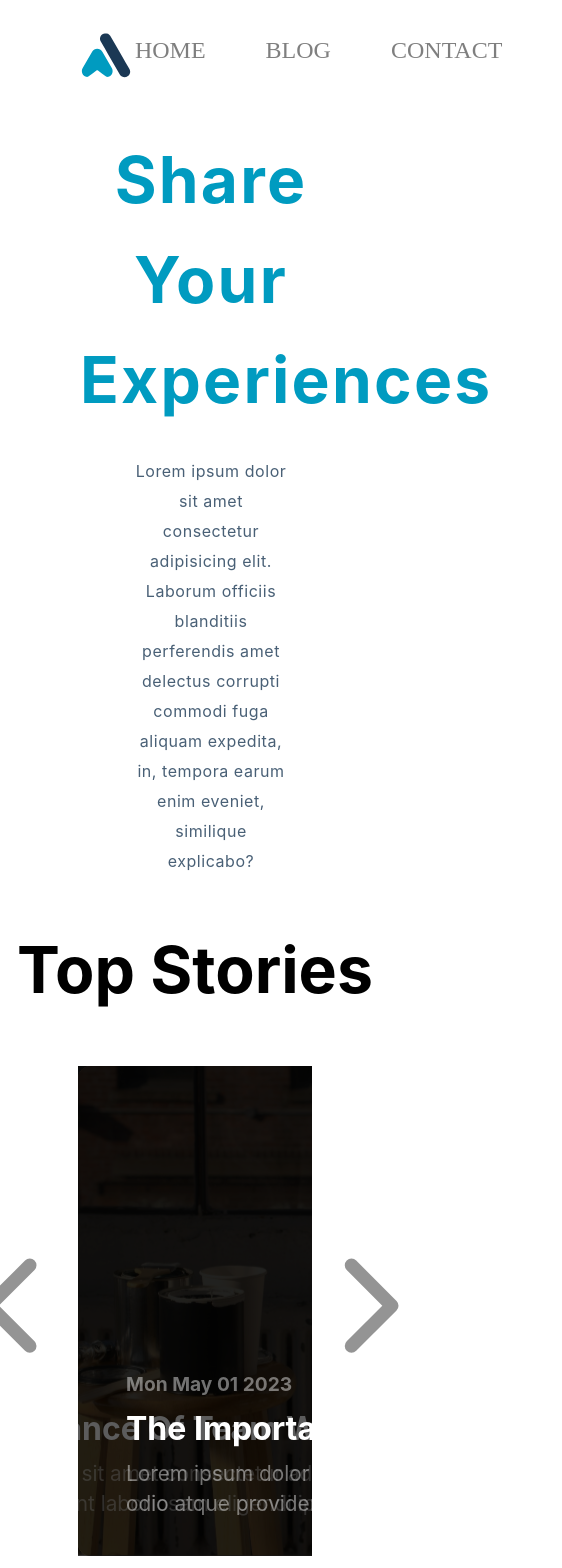
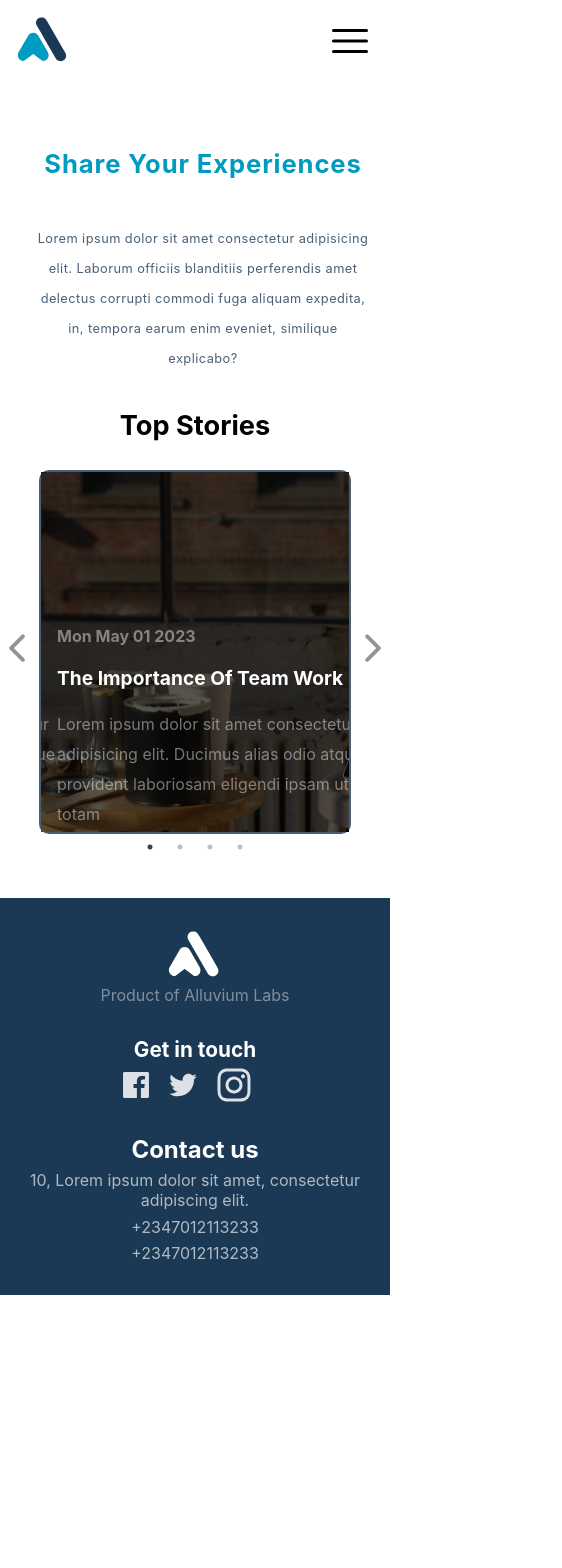
Before and after one commit to Alphalance247/allv-first-test, a React (Create React App) app: page / in a window 390 px wide. Shown: the top 1568 px of the page, 562 px wide, since content can reach past the window. After the commit the page ends 1295 px from the top, so only its background shows below. Built offline with nearby package versions, Linux system fonts and the light colour scheme.

Commit message:
new messages

```diff
--- a/src/App.css
+++ b/src/App.css
@@ -3,7 +3,14 @@
   justify-content: space-between;
   padding-left: 5rem;
   padding-right: 3rem;
+  padding-top: 2rem;
 }
+
+.head .menu--button,
+.back--button {
+  display: none;
+}
+
 .head ul {
   list-style: none;
   display: flex;
@@ -17,9 +24,7 @@
   font-size: 24px;
   text-decoration: none;
 }
-nav ul li a.active {
-  border-bottom: 2px solid #000; /* Add bottom border to active link */
-}
+
 .head ul .Active__link {
   color: black;
   border-bottom: solid #009bc0;
@@ -30,15 +35,6 @@ li:hover {
 }
 
 /* The Content-box Styling */
-
-.Stories__head {
-  text-align: center;
-  margin-bottom: 3rem;
-  font-weight: 700;
-  font-size: 64.329px;
-  line-height: 146.5%;
-  color: #000000;
-}
 
 .content__box {
   text-align: center;
@@ -68,28 +64,42 @@ li:hover {
   color: rgba(27, 56, 84, 0.8);
 }
 
+.Stories__head {
+  text-align: center;
+  margin-bottom: 3rem;
+  font-weight: 700;
+  font-size: 64.329px;
+  line-height: 146.5%;
+  color: #000000;
+}
+
+/* ///////////////// carousel section//////////////// */
+
 .slider {
   position: relative;
   width: 60%;
   margin: auto;
+  border-radius: 10px;
+  border: 2px solid rgba(27, 56, 84, 0.8);
 }
 
 .carousel-real {
   background-position: center;
   background-size: cover;
-  border-radius: 0.8rem;
-  width: 50rem;
-  height: 490.57px;
-  margin-bottom: 2rem;
+  width: 51rem;
+  height: 495.57px;
+  position: relative;
 }
 
 .overlay {
   background: rgba(0, 0, 0, 0.64);
   background-repeat: no-repeat;
-  border-radius: 0.8rem;
   position: fixed;
-  width: 50rem;
-  height: 490.57px;
+  width: 100%;
+  height: 100%;
+  top: 0;
+  left: 0;
+  opacity: 0.2;
 }
 
 .innerContent {
@@ -97,6 +107,8 @@ li:hover {
   padding: 3rem;
   top: 16rem;
   line-height: 1.5;
+
+  z-index: 99;
 }
 
 .innerContent > h4 {
@@ -118,15 +130,15 @@ li:hover {
   font-size: 1.3rem;
   line-height: 30px;
   font-weight: 400;
+  width: 90%;
 }
 
 /* ///////////////////////////csss carousel//////////////////////////// */
 .prevArrow {
-  background: url("./assets/Vector-l.svg");
-  width: 5rem;
-  height: 6rem;
-  background-repeat: no-repeat;
+  /* background: url("./assets/Vector-l.svg");
+  background-repeat: no-repeat; */
   border: none;
+  background: none;
   position: absolute;
   left: -6rem;
   top: 12rem;
@@ -134,11 +146,12 @@ li:hover {
 }
 
 .NextArrow {
-  background: url("./assets/Vector.svg");
+  /* background: url("./assets/Vector.svg");
   width: 5rem;
   height: 6rem;
-  background-repeat: no-repeat;
+  background-repeat: no-repeat; */
   border: none;
+  background: none;
   position: absolute;
   right: -7rem;
   top: 12rem;
@@ -163,9 +176,12 @@ li:hover {
   margin-bottom: 1rem;
 }
 
-.get-in-touch > img {
+.footer-social {
+  display: flex;
+}
+
+.footer-social > img {
   margin-right: 1rem;
-  margin-top: auto;
 }
 
 .alluvim--lab > p {
@@ -245,3 +261,417 @@ li:hover {
   width: 9rem;
   cursor: pointer;
 }
+
+/* ////////////////RESPONSIVENESS FOR TAB//////////////// */
+
+@media only screen and (max-width: 75rem) {
+  .head {
+    padding-left: 3rem;
+    padding-right: 2rem;
+  }
+
+  .head ul .Nav__link {
+    margin-right: 2.5em;
+    line-height: 30px;
+    color: blue;
+    font-size: 20px;
+  }
+
+  .content__box {
+    text-align: center;
+    margin-top: 3rem;
+    margin-bottom: 3rem;
+    padding-left: 5rem;
+    padding-right: 3rem;
+  }
+
+  .experience {
+    font-size: 3rem;
+  }
+
+  .Stories__head {
+    font-size: 50px;
+  }
+
+  .content__box > p {
+    font-size: 1rem;
+    width: 80%;
+    margin: auto;
+  }
+
+  /* //////////// responsive-carousel////////////////// */
+
+  .innerContent > h4 {
+    font-size: 1.3rem;
+  }
+
+  .innerContent > h2 {
+    font-size: 2rem;
+  }
+
+  .innerContent > p {
+    color: rgba(255, 255, 255, 0.44);
+    margin-bottom: 0.5rem;
+    font-size: 1.1rem;
+    line-height: 30px;
+    font-weight: 400;
+    width: 70%;
+  }
+
+  /* /////////////////blog section styling///////////////// */
+  .Blog {
+    margin-top: 4rem;
+    width: 70%;
+  }
+
+  .Blog h1 {
+    font-weight: 500;
+    font-size: 4rem;
+    line-height: 70px;
+  }
+
+  .blogs p {
+    font-weight: 400;
+    font-size: 18px;
+    line-height: 160%;
+    color: rgba(0, 0, 0, 0.55);
+  }
+
+  .Add__Blog {
+    position: absolute;
+    right: -9rem;
+    bottom: 3rem;
+    width: 9rem;
+    cursor: pointer;
+  }
+}
+
+@media only screen and (max-width: 67rem) {
+  .head ul .Nav__link {
+    margin-right: 2.5em;
+    line-height: 30px;
+    font-size: 1.2rem;
+    color: yellow;
+  }
+
+  /* //////////////content box//////////////////// */
+  .content__box {
+    text-align: center;
+    margin-top: 3rem;
+    margin-bottom: 3rem;
+    padding-left: 3rem;
+    padding-right: 2rem;
+  }
+
+  .experience {
+    font-size: 2.5rem;
+  }
+
+  .Stories__head {
+    font-size: 2rem;
+  }
+
+  /* /////////////////////carousel slider///////////////////// */
+
+  .slider {
+    position: relative;
+    width: 70%;
+    margin: auto;
+    border-radius: 10px;
+    border: 2px solid rgba(27, 56, 84, 0.8);
+  }
+
+  .slide--1 {
+    width: 100rem;
+    height: 400px;
+  }
+
+  .innerContent {
+    position: relative;
+    padding: 1rem;
+    top: 10rem;
+    line-height: 1.5;
+  }
+
+  .innerContent > h4 {
+    font-size: 1.3rem;
+  }
+
+  .innerContent > h2 {
+    font-size: 1.6rem;
+  }
+
+  .innerContent > p {
+    color: rgba(255, 255, 255, 0.44);
+    margin-bottom: 0.5rem;
+    font-size: 1.1rem;
+    line-height: 30px;
+    font-weight: 400;
+    width: 55%;
+  }
+
+  .prevArrow {
+    left: -6rem;
+    top: 9rem;
+  }
+
+  .NextArrow {
+    right: -6rem;
+    top: 9rem;
+  }
+
+  /* Footer styling */
+
+  .Footer {
+    margin-top: 6rem;
+    padding: 1.5rem;
+  }
+  .get-in-touch h4 {
+    font-size: 1.3rem;
+  }
+
+  .contact .lorem {
+    width: 17rem;
+  }
+
+  .contact h3 {
+    font-size: 1.3rem;
+  }
+
+  /* //////////////////the blog styling////////////////// */
+
+  .Blog {
+    margin-top: 4rem;
+    width: 80%;
+    margin-left: 1.5rem;
+  }
+
+  .Blog h1 {
+    font-weight: 500;
+    font-size: 3rem;
+    line-height: 70px;
+  }
+
+  .blogs {
+    border: 2px solid rgba(0, 0, 0, 0.14);
+    border-radius: 12px;
+    padding: 1rem;
+    margin-bottom: 2rem;
+  }
+
+  .blogs h2 {
+    font-weight: 600;
+    font-size: 1.5rem;
+    line-height: 48px;
+    color: #000000;
+    margin-bottom: 1rem;
+  }
+
+  .blogs p {
+    font-size: 1rem;
+    line-height: 150%;
+    color: rgba(0, 0, 0, 0.55);
+  }
+
+  .Add__Blog {
+    position: absolute;
+    right: -6rem;
+    bottom: 3rem;
+    width: 6rem;
+    cursor: pointer;
+  }
+}
+
+@media only screen and (max-width: 40rem) {
+  .head {
+    display: block;
+    padding: 0;
+  }
+
+  .nav--button {
+    padding: 1rem;
+  }
+
+  .head .menu--button {
+    display: block;
+    cursor: pointer;
+    width: 3rem;
+    transition: all 0.3s ease-in-out;
+  }
+
+  .nav--button {
+    display: flex;
+    justify-content: space-between;
+  }
+
+  .back--button {
+    width: 3rem;
+    display: block;
+    cursor: pointer;
+  }
+
+  .head ul .Nav__link {
+    margin-right: 2.5em;
+    line-height: 30px;
+    font-size: 1.2rem;
+    color: green;
+  }
+
+  .head .Nav--link {
+    list-style: none;
+    display: block;
+    font-family: "Times New Roman", Times, serif;
+    background-color: yellow;
+    width: 100%;
+    height: 100vh;
+    padding: 2rem;
+    transition: all 0.3s ease-in-out;
+  }
+
+  .head ul {
+    display: none;
+  }
+
+  /* //////////////////content box styling////////////////// */
+  .content__box {
+    text-align: center;
+    margin-top: 2rem;
+    margin-bottom: 2rem;
+    padding-left: 2rem;
+    padding-right: 1rem;
+  }
+
+  .experience {
+    font-size: 1.6rem;
+  }
+
+  .content__box > p {
+    font-size: 0.8rem;
+    width: 100%;
+  }
+
+  .Stories__head {
+    font-size: 1.7rem;
+    margin-bottom: 1.5rem;
+  }
+
+  /* //////////////////slider styling////////////////// */
+  .slider {
+    position: relative;
+    width: 80%;
+    margin: auto;
+    border-radius: 10px;
+    border: 2px solid rgba(27, 56, 84, 0.8);
+  }
+
+  .slide--1 {
+    height: 360px;
+  }
+
+  .innerContent {
+    position: relative;
+    top: 8.5rem;
+    padding-left: 1rem;
+    line-height: 1.5;
+  }
+
+  .innerContent > h4 {
+    font-size: 1rem;
+  }
+
+  .innerContent > h2 {
+    font-size: 1.2rem;
+  }
+
+  .innerContent > p {
+    color: rgba(255, 255, 255, 0.44);
+    margin-bottom: 0.5rem;
+    font-size: 1rem;
+    line-height: 30px;
+    font-weight: 400;
+    width: 40%;
+  }
+
+  .prevArrow {
+    left: -2rem;
+    top: 9rem;
+    z-index: 99;
+  }
+
+  .NextArrow {
+    right: -2rem;
+    top: 9rem;
+    z-index: 99;
+  }
+
+  .prevArrow img {
+    width: 1rem;
+    height: 4rem;
+  }
+
+  .NextArrow img {
+    width: 1rem;
+    height: 4rem;
+  }
+  /* //////////////////blog post styling////////////////// */
+
+  .Blog h1 {
+    font-size: 2.5rem;
+    margin-bottom: 1rem;
+  }
+
+  .blogs h2 {
+    font-size: 1.2rem;
+    margin-bottom: 0.4rem;
+  }
+
+  .blogs h4 {
+    margin-bottom: 0.4rem;
+  }
+
+  .blogs p {
+    font-size: 0.9rem;
+  }
+
+  .Add__Blog {
+    right: -4rem;
+    width: 4rem;
+  }
+  /* /////////////// the border styling///////////// */
+  .Footer {
+    margin-top: 4rem;
+    padding-top: 2rem;
+    padding-bottom: 2rem;
+    padding: none;
+    display: grid;
+    grid-template-columns: 1fr;
+    text-align: center;
+    gap: 2rem;
+  }
+  .get-in-touch h4 {
+    margin-bottom: 0.3rem;
+  }
+
+  .footer-social {
+    display: flex;
+    justify-content: center;
+    align-items: center;
+  }
+
+  .footer-social > img {
+    margin-right: 1rem;
+  }
+
+  .contact .lorem {
+    width: 100%;
+  }
+
+  .contact p {
+    color: rgba(255, 255, 255, 0.65);
+    margin-top: 0.4rem;
+  }
+
+  .contact h3 {
+    font-size: 1.5rem;
+  }
+}
--- a/src/App.js
+++ b/src/App.js
@@ -12,6 +12,7 @@ import add from "./assets/Add.svg";
 import "slick-carousel/slick/slick.css";
 import "slick-carousel/slick/slick-theme.css";
 import { Route, Routes } from "react-router-dom";
+// import Nav from "./Nav";
 
 const date = new Date();
 const getDate = date.toDateString();
@@ -20,6 +21,7 @@ function App() {
   return (
     <div>
       <Header />
+      {/* <Nav /> */}
       <Routes>
         <Route
           path="/"
--- a/src/Footer.js
+++ b/src/Footer.js
@@ -12,10 +12,11 @@ const Footer = () => {
       </div>
       <div className="get-in-touch">
         <h4>Get in touch</h4>
-
-        <img src={facebook} alt="" />
-        <img src={twitter} alt="" />
-        <img src={instagram} alt="" />
+        <div className="footer-social">
+          <img src={facebook} alt="" />
+          <img src={twitter} alt="" />
+          <img src={instagram} alt="" />
+        </div>
       </div>
       <div className="contact">
         <h3>Contact us</h3>
--- a/src/Header.js
+++ b/src/Header.js
@@ -4,15 +4,48 @@ import react from "react";
 
 const Header = () => {
   const [activeLink, setActiveLink] = react.useState("");
+  const [showMenu, setShowMenu] = react.useState(false);
+
   const handleClick = (link) => {
     setActiveLink(link);
   };
 
+  const handleMenu = () => {
+    setShowMenu(!showMenu);
+  };
+
   return (
     <div className="head">
-      <img height={50} src={logos} alt="Alluvium" />
+      <div className="nav--button">
+        <img height={50} src={logos} alt="Alluvium" />
+        <svg
+          xmlns="http://www.w3.org/2000/svg"
+          viewBox="0 0 24 24"
+          fill="currentColor"
+          className="menu--button"
+          onClick={handleMenu}
+        >
+          <path
+            fillRule="evenodd"
+            d="M3 6.75A.75.75 0 013.75 6h16.5a.75.75 0 010 1.5H3.75A.75.75 0 013 6.75zM3 12a.75.75 0 01.75-.75h16.5a.75.75 0 010 1.5H3.75A.75.75 0 013 12zm0 5.25a.75.75 0 01.75-.75h16.5a.75.75 0 010 1.5H3.75a.75.75 0 01-.75-.75z"
+            clipRule="evenodd"
+          />
+        </svg>
+      </div>
 
-      <ul>
+      <ul className={showMenu ? "Nav--link" : ""}>
+        <svg
+          xmlns="http://www.w3.org/2000/svg"
+          viewBox="0 0 24 24"
+          fill="currentColor"
+          className="back--button"
+        >
+          <path
+            fillRule="evenodd"
+            d="M5.47 5.47a.75.75 0 011.06 0L12 10.94l5.47-5.47a.75.75 0 111.06 1.06L13.06 12l5.47 5.47a.75.75 0 11-1.06 1.06L12 13.06l-5.47 5.47a.75.75 0 01-1.06-1.06L10.94 12 5.47 6.53a.75.75 0 010-1.06z"
+            clipRule="evenodd"
+          />
+        </svg>
         <Link
           className={`Nav__link ${activeLink === "/" ? "Active__link" : ""}`}
           to="/"
--- a/src/Story.js
+++ b/src/Story.js
@@ -1,6 +1,7 @@
 import React from "react";
 import Slider from "react-slick";
-
+import vectors from "./assets/Vector.svg";
+import vector1 from "./assets/Vector-l.svg";
 const Story = (props) => {
   const settings = {
     dots: true,
@@ -17,14 +18,18 @@ const Story = (props) => {
       <button
         className="prevArrow"
         onClick={() => slider?.current?.slickPrev()}
-      ></button>
+      >
+        <img src={vector1} alt="" />
+      </button>
       <button
         className="NextArrow"
         onClick={() => slider?.current?.slickNext()}
-      ></button>
+      >
+        <img src={vectors} alt="" />
+      </button>
       {/* slider--1 */}
       <Slider ref={slider} {...settings}>
-        <div className="slide--1">
+        <div className="slide--1" style={{ width: "100rem", height: "30rem" }}>
           <div
             className="carousel-real"
             style={{ backgroundImage: `url(${props.backgroundImage})` }}
@@ -85,7 +90,7 @@ const Story = (props) => {
             style={{ backgroundImage: `url(${props.backgroundImage})` }}
             {...settings}
           >
-            <div className="overlay "></div>
+            <div className="overlay"></div>
             <div className="innerContent">
               <h4>{props.useDate}</h4>
 
--- a/src/index.css
+++ b/src/index.css
@@ -6,7 +6,6 @@
 
 body {
   margin: 0;
-  padding-top: 2rem;
   font-family: -apple-system, BlinkMacSystemFont, "Segoe UI", "Roboto", "Oxygen",
     "Ubuntu", "Cantarell", "Fira Sans", "Droid Sans", "Helvetica Neue",
     sans-serif;
```
Also changed, not shown: src/Nav.js (added, +36 -0 lines).
